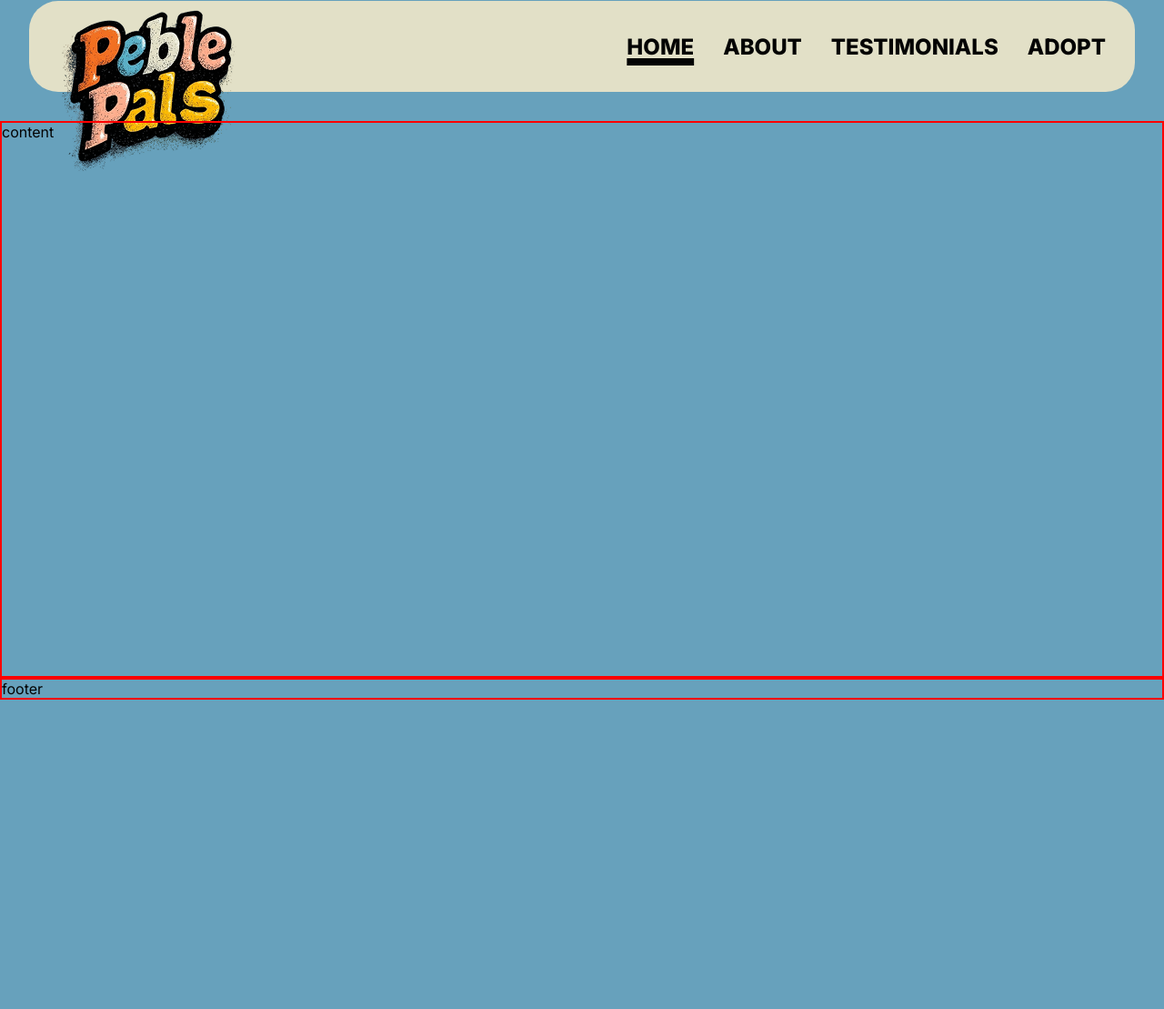
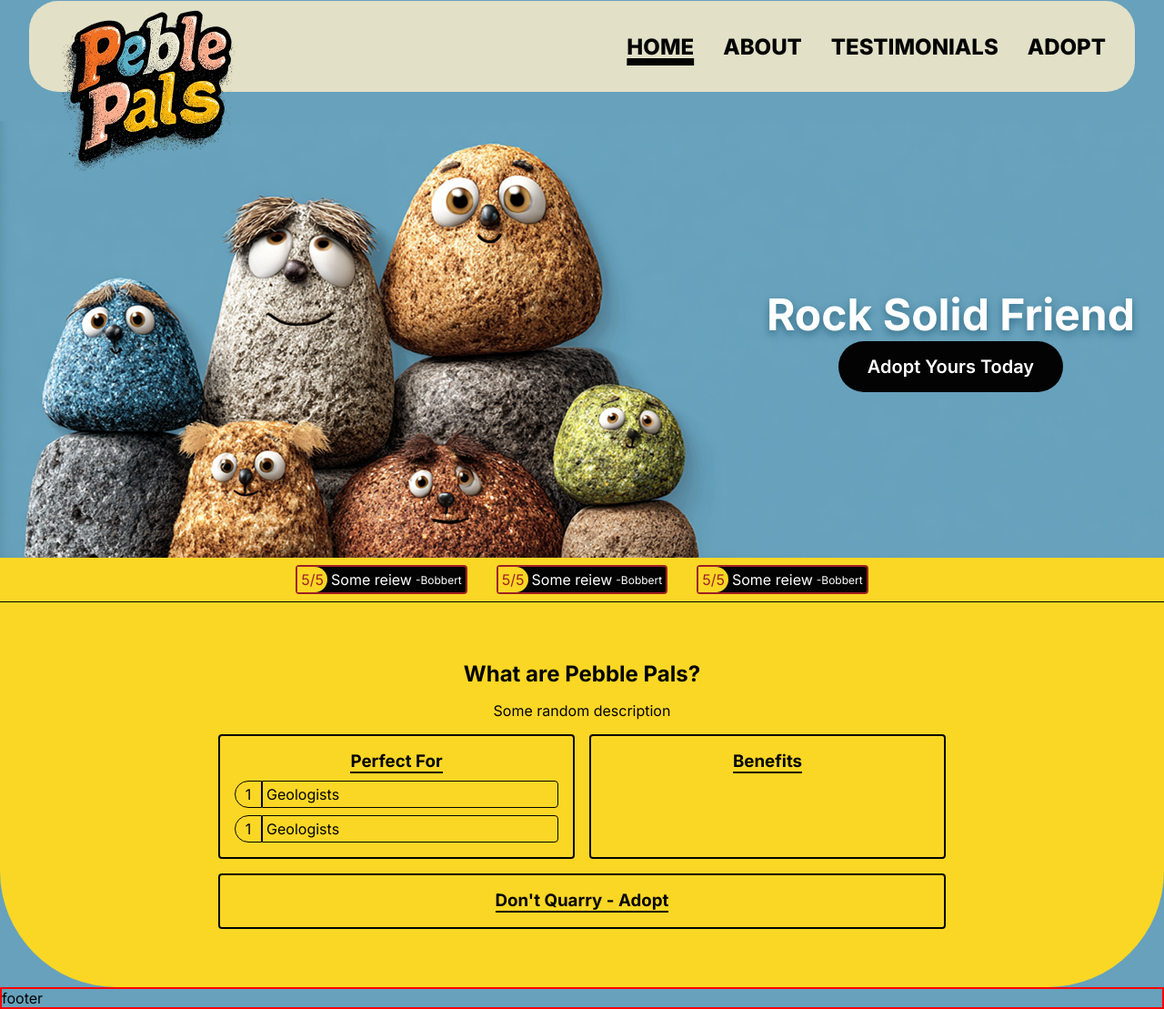
Before and after one commit to Maciej-Clanet/PeblePals-26-27-, a plain HTML site: page index.html in a window 1280 px wide. Shown: the part 31-1140 px from the top of the page at 91% size. Before the commit the page ends 800 px from the top, so only its background shows below. Drawn offline with Linux system fonts and the light colour scheme.

Commit message:
progress in class

```diff
--- a/css/common.css
+++ b/css/common.css
@@ -80,10 +80,23 @@ body {
 
 .logo {
     margin-top: 100px;
+    z-index: 100;
 }
 
 .test {
     border: 2px solid red;
+}
+
+
+.cta-btn{
+    background-color: var(--text-black);
+    padding: 16px 32px;
+    border-radius: 32px;
+
+    color: var(--text-white);
+    font-weight: 600;
+    text-decoration: none;
+    font-size: 1.25rem;
 }
 
 
@@ -92,7 +105,6 @@ body {
     .main-header{
         flex-direction: column-reverse;
         height: 100px;
-        justify-content: flex-start;
     }
     .header-nav{
         gap: 8px
@@ -103,6 +115,7 @@ body {
     .logo{
         width: 100px;
         margin-top: 0px;
+        margin-bottom: -80px;
     }
 
 }
--- a/css/home.css
+++ b/css/home.css
@@ -0,0 +1,148 @@
+.home-banner{
+    background-image: url("../assets/Banner_image.png");
+    background-repeat: no-repeat;
+    height: 480px;
+
+    display: flex;
+    flex-direction: column;
+
+    justify-content: center;
+    align-items: flex-end;
+    padding: 32px;
+
+    h1{
+        color: var(--text-white);
+        font-size: 3rem;
+        text-shadow: var(--text-shadow);
+
+    }
+
+}
+
+.banner-content{
+    display: flex;
+    flex-direction: column;
+    text-align: center;
+    align-items: center;
+}
+
+
+.testimonials-bar{
+    background-color: var(--yellow);
+    border-bottom: 1px solid var(--text-black);
+
+    display: flex;
+    justify-content: center;
+    gap: 32px;
+    padding: 8px;
+}
+
+.review-item{
+    color: var(--text-white);
+    background-color: var(--text-black);
+    border: 2px solid var(--red);
+    border-radius: 4px;
+
+    display: flex;
+    align-items: center;
+    gap: 4px;
+
+    padding-right: 4px;
+
+    > .score{
+        background-color: var(--yellow);
+        color: var(--red);
+        border-radius: 0px 16px 16px 0px;
+        padding: 4px;
+    }
+
+    > .author{
+        font-size: 12px;
+    }
+}
+
+.home-info{
+
+    background-color: var(--yellow);
+    padding: 64px;
+
+    display: flex;
+    flex-direction: column;
+    align-items: center;
+    gap: 16px;
+    /* mini task: make the bottom corners round
+    like in the design
+     */
+     border-radius:  0px 0px 128px 128px;
+}
+
+
+.info-grid{
+
+    display: grid;
+    gap: 16px;
+
+    width: 100%;
+    max-width: 800px;
+
+    grid-template-columns: 1fr  1fr;
+
+
+    > .info-box{
+
+        border: 2px solid var(--text-black);
+        padding: 16px;
+        border-radius: 4px;
+
+        display: flex;
+        flex-direction: column;
+        align-items: center;
+        gap: 8px;
+
+
+
+        > h3{
+            border-bottom: 2px solid var(--text-black);
+        }
+
+    }
+
+    > .info-box.wide{
+        grid-column: span 2;
+    }
+}
+
+
+.info-bullet{
+    display: flex;
+    align-items: center;
+
+    width: 100%;
+
+
+    > .nr{
+        border: 1px solid var(--text-black);
+        padding: 4px;
+        width: 32px;
+
+        text-align: center;
+
+        border-radius: 32px 0px 0px 32px;
+    }
+    > p{
+        border: 1px solid var(--text-black);
+        padding: 4px;
+
+        border-radius: 0px 4px 4px 0px;
+        width: 100%;
+    }
+}
+
+
+@media only screen and (max-width: 900px){
+
+    .home-banner{
+        align-items: center;
+    }
+
+}
--- a/index.html
+++ b/index.html
@@ -23,12 +23,88 @@
 
 
     </header>
-    <main class="main-content    test">
-        content
+    <main class="main-content ">
+
+        <section class="home-banner">
+            <div class="banner-content">
+                <h1>Rock Solid Friend</h1>
+                <a class="cta-btn" href="./adopt.html">Adopt Yours Today</a>
+            </div>
+        </section>
+
+        <!-- Testimonials -->
+        <section class="testimonials-bar">
+            <!-- Review 1 -->
+            <div class="review-item">
+                <span class="score">5/5</span>
+                <p>Some reiew</p>
+                <span class="author">-Bobbert</span>
+            </div>
+
+            <!-- Review 2 -->
+            <div class="review-item">
+                <span class="score">5/5</span>
+                <p>Some reiew</p>
+                <span class="author">-Bobbert</span>
+            </div>
+
+            <!-- Review 3 -->
+            <div class="review-item">
+                <span class="score">5/5</span>
+                <p>Some reiew</p>
+                <span class="author">-Bobbert</span>
+            </div>
+
+
+        </section>
+
+
+        <!-- What are pebble pals section -->
+        <section class="home-info">
+
+            <h2 class="section-h">What are Pebble Pals?</h2>
+            <p class="section-p">
+                Some random description
+            </p>
+
+            <!-- this is where the 3 boxes grid starts -->
+            <div class="info-grid">
+
+                <!-- first info box -->
+                <div class="info-box">
+                    <h3>Perfect For</h3>
+
+                    <!-- Info bulelts go here -->
+                     <!-- first bullet -->
+                    <div class="info-bullet">
+                        <span class="nr">1</span>
+                        <p>Geologists</p>
+                    </div>
+                    <!-- second bullet -->
+                    <div class="info-bullet">
+                        <span class="nr">1</span>
+                        <p>Geologists</p>
+                    </div>
+
+
+                </div>
+                <div class="info-box">
+                    <h3>Benefits</h3>
+                </div>
+                <!-- this is the long one. -->
+                <div class="info-box    wide">
+                    <h3>Don't Quarry - Adopt</h3>
+                </div>
+
+            </div>
+
+        </section>
+
     </main>
     <footer class="main-footer    test">
         footer
     </footer>
 
 </body>
+
 </html>
```
